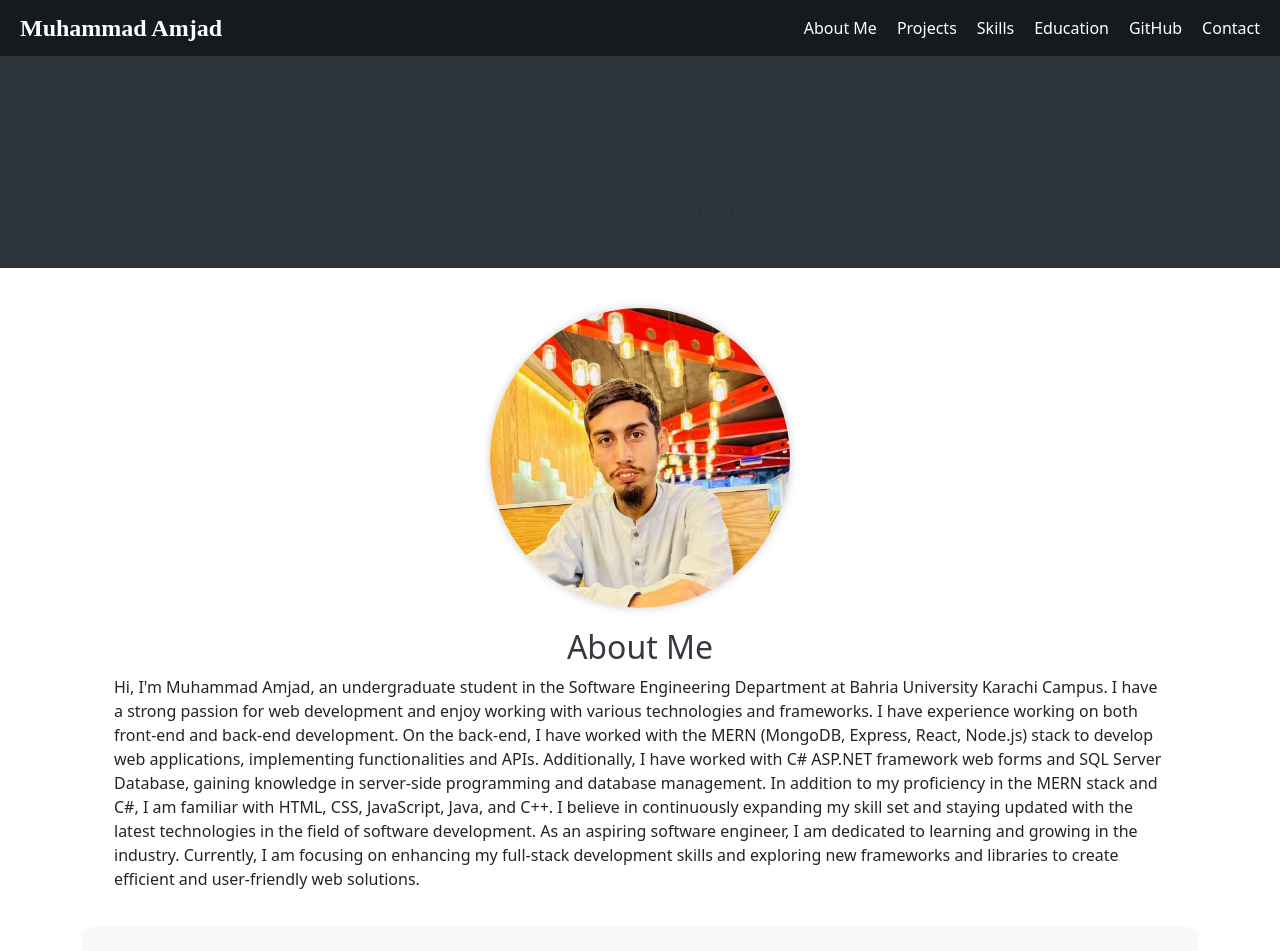
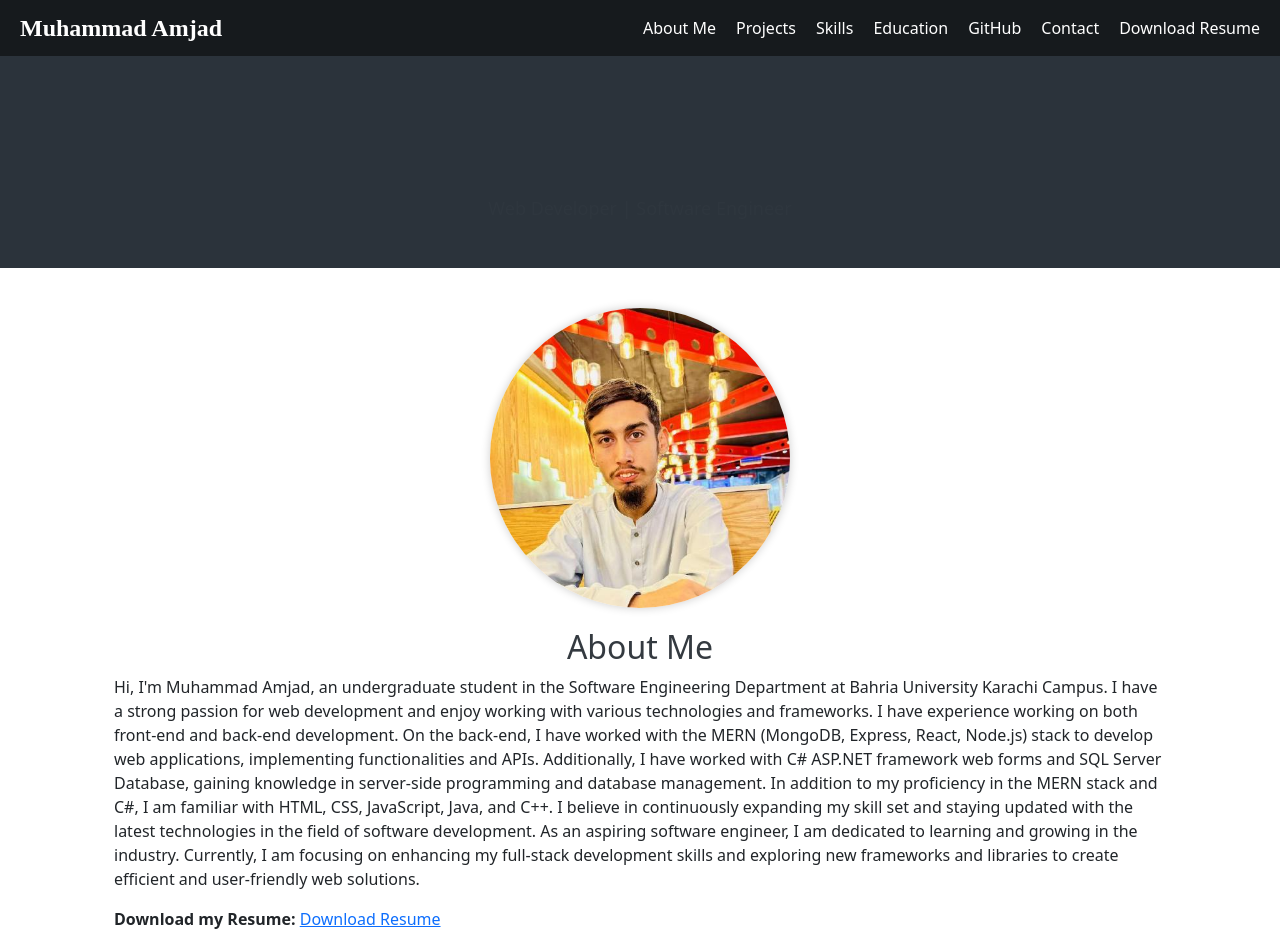
Before and after one commit to amjad5azx/MyPortfolio, a React (Create React App) app: page / in a window 1280 px wide. Shown: the top 951 px of the page. Built offline with nearby package versions, Linux system fonts and the light colour scheme.

Commit message:
resume added

```diff
--- a/src/Components/App.jsx
+++ b/src/Components/App.jsx
@@ -35,6 +35,7 @@ function App() {
                   In addition to my proficiency in the MERN stack and C#, I am familiar with HTML, CSS, JavaScript, Java, and C++. I believe in continuously expanding my skill set and staying updated with the latest technologies in the field of software development.
                   As an aspiring software engineer, I am dedicated to learning and growing in the industry. Currently, I am focusing on enhancing my full-stack development skills and exploring new frameworks and libraries to create efficient and user-friendly web solutions.
                 </p>
+                <p><strong>Download my Resume: </strong><a href="https://www.dropbox.com/s/vnmu5h9yxfogv3r/resume.pdf?dl=0" download="resume.pdf" target='_blank'>Download Resume</a></p>
               </div>
             </div>
           </div>
--- a/src/Components/Navbar.jsx
+++ b/src/Components/Navbar.jsx
@@ -2,6 +2,9 @@ import React from 'react';
 import './App.css';
 
 const Navbar = () => {
+
+
+
   return (
     <nav className="main_navbar">
       <div className="name">
@@ -14,7 +17,13 @@ const Navbar = () => {
         <li><a href="#education">Education</a></li>
         <li><a href="#github">GitHub</a></li>
         <li><a href="#contact">Contact</a></li>
+        <li>
+        <a href="https://www.dropbox.com/home?preview=resume.pdf" download="resume.pdf" target='_blank'>
+          Download Resume
+        </a>
+        </li>
       </ul>
+
     </nav>
   );
 };
```
